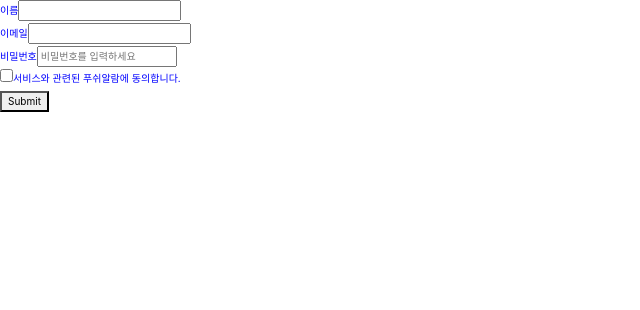
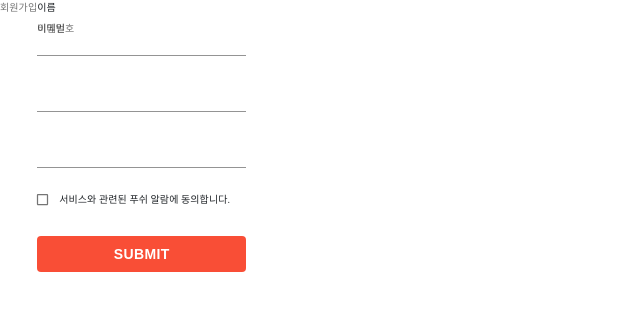
Before and after one commit to riverandeye/gogohangogo, a React (Create React App) app in the folder client/: page /signup in a window 1280 px wide. Shown: the top 310 px of the page, without its empty margins (0-640 px from the left). Built offline with nearby package versions, Linux system fonts and the light colour scheme; no server answers; a web font is replaced by a local one.

Commit message:
f: add meterial ui for signform

```diff
--- a/client/src/page/signup/index.tsx
+++ b/client/src/page/signup/index.tsx
@@ -1,16 +1,19 @@
 import React from 'react';
 import * as S from './styles';
 import { useSignUp } from './hooks';
+import Button from '../../component/Button';
 
 const SignUp: React.FC = () => {
   const { formik, duplicateEmailError } = useSignUp();
   const { handleChange, handleSubmit, values, errors } = formik;
 
   return (
-    <S.signup>
-      <form onSubmit={handleSubmit}>
-        <label htmlFor="name">이름</label>
-        <input
+    <>
+      <S.SignUpFormLabel>회원가입</S.SignUpFormLabel>
+      <S.SignUpForm>
+        <S.SignUpInputLabel htmlFor="name"></S.SignUpInputLabel>
+        이름
+        <S.SignUpInput
           id="name"
           name="name"
           type="text"
@@ -19,8 +22,8 @@ const SignUp: React.FC = () => {
         />
         {errors.name ? errors.name : null}
         <br></br>
-        <label htmlFor="email">이메일</label>
-        <input
+        <S.SignUpInputLabel htmlFor="이메일">이메일</S.SignUpInputLabel>
+        <S.SignUpInput
           id="email"
           name="email"
           type="email"
@@ -33,8 +36,8 @@ const SignUp: React.FC = () => {
           ? duplicateEmailError
           : null}
         <br></br>
-        <label htmlFor="password">비밀번호</label>
-        <input
+        <S.SignUpInputLabel htmlFor="비밀번호">비밀번호</S.SignUpInputLabel>
+        <S.SignUpInput
           id="password"
           name="password"
           type="password"
@@ -46,20 +49,21 @@ const SignUp: React.FC = () => {
         />
         {errors.password ? errors.password : null}
         <br></br>
-        <input
-          id="agreeAlarm"
-          name="agreeAlarm"
-          checked={values.agreeAlarm}
-          type="checkbox"
-          onChange={handleChange}
-        />
-        <label htmlFor="agreeAlarm">
-          서비스와 관련된 푸쉬알람에 동의합니다.
-        </label>
+        <S.SignUpCheckboxLabel
+          control={
+            <S.SignUpCheckbox
+              id="agreeAlarm"
+              name="agreeAlarm"
+              checked={values.agreeAlarm}
+              onChange={handleChange}
+            />
+          }
+          label="서비스와 관련된 푸쉬 알람에 동의합니다."
+        ></S.SignUpCheckboxLabel>
         <br></br>
-        <button type="submit">Submit</button>
-      </form>
-    </S.signup>
+        <Button onClick={handleSubmit}>Submit</Button>
+      </S.SignUpForm>
+    </>
   );
 };
 
--- a/client/src/page/signup/styles.tsx
+++ b/client/src/page/signup/styles.tsx
@@ -1,5 +1,21 @@
+import MaterialFormControl from '@material-ui/core/FormControl';
+import MaterialInput from '@material-ui/core/Input';
+import MaterialInputLabel from '@material-ui/core/InputLabel';
+import MaterialCheckBox from '@material-ui/core/Checkbox';
+import MaterialFormControlLabel from '@material-ui/core/FormControlLabel';
+import MaterialFormLabel from '@material-ui/core/FormLabel';
 import styled from 'styled-components/macro';
 
-export const signup = styled.div`
-  color: blue;
+export const SignUpForm = styled(MaterialFormControl)`
+  && {
+  }
 `;
+export const SignUpFormLabel = styled(MaterialFormLabel)``;
+
+export const SignUpInput = styled(MaterialInput)``;
+
+export const SignUpInputLabel = styled(MaterialInputLabel)``;
+
+export const SignUpCheckbox = styled(MaterialCheckBox)``;
+
+export const SignUpCheckboxLabel = styled(MaterialFormControlLabel)``;
```
